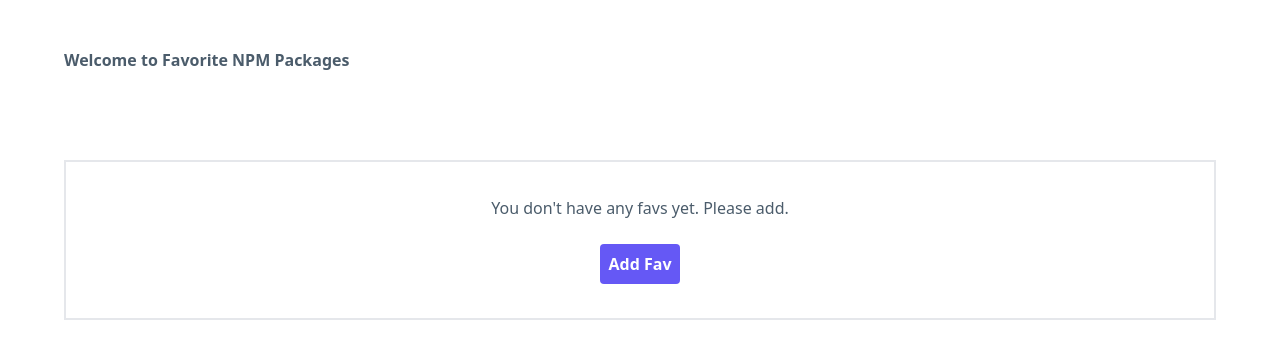
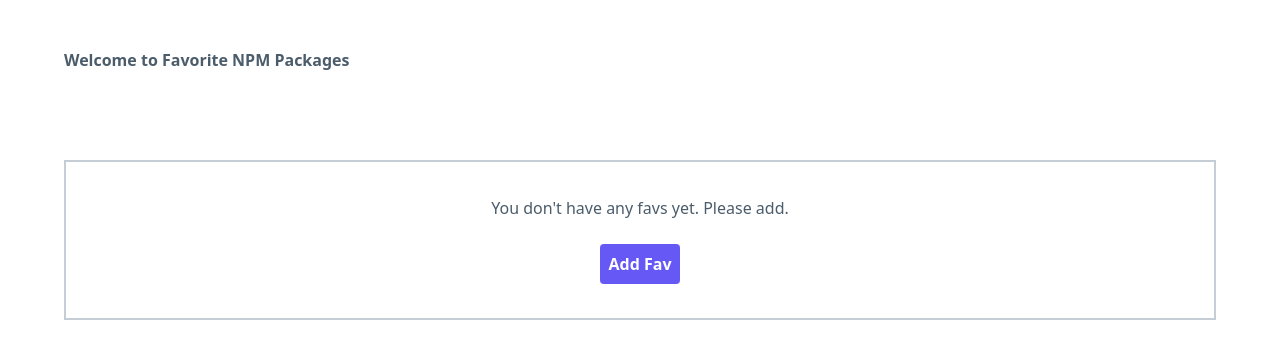
Before and after one commit to Gaikawade/Beta-Electric-Assignment, a React (Create React App) app in the folder client/: page / in a window 1280 px wide. Shown: the top 358 px of the page. Built offline with nearby package versions, Linux system fonts and the light colour scheme.

Commit message:
edit home  page

```diff
--- a/client/src/Components/Home.jsx
+++ b/client/src/Components/Home.jsx
@@ -12,7 +12,7 @@
         <div className="mx-16 my-12 text-text_color">
             <p className="font-bold">Welcome to Favorite NPM Packages</p>
             <br />
-            <div className="border-2 flex flex-col items-center justify-center h-40 my-16">
+            <div className="border-2 border-box_color flex flex-col items-center justify-center h-40 my-16">
                 <p>You don't have any favs yet. Please add.</p>
                 <br />
                 <button className="font-bold bg-button_color rounded p-2 text-button_text" onClick={AddFav}>
```
